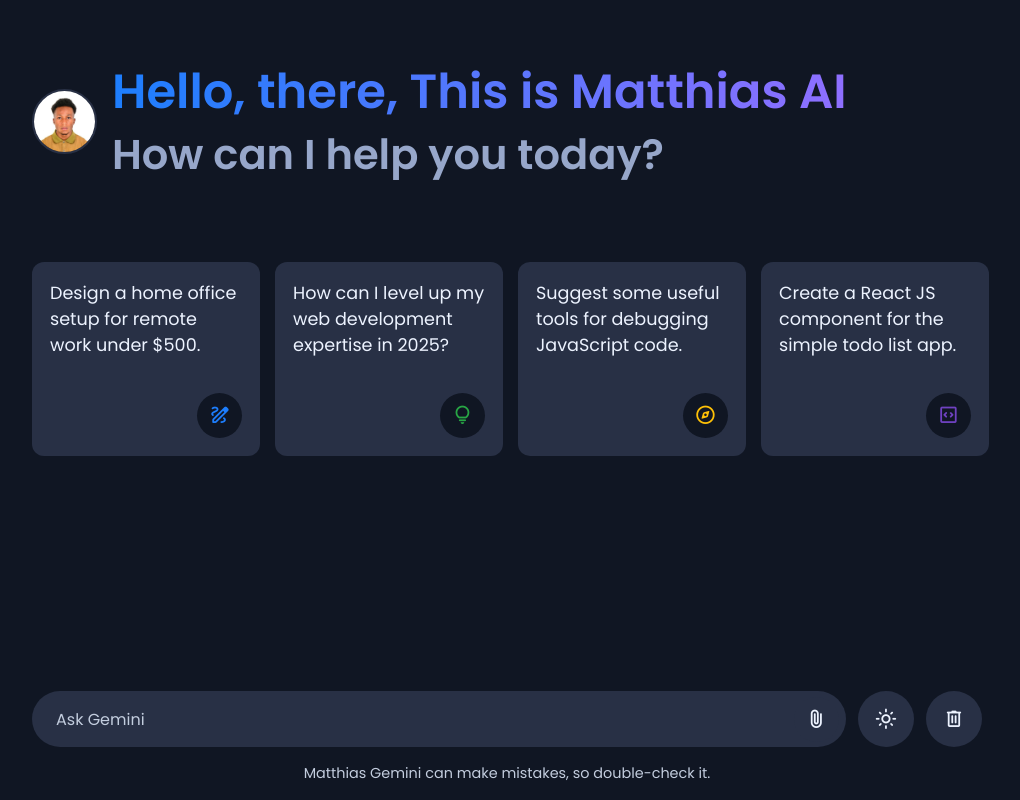
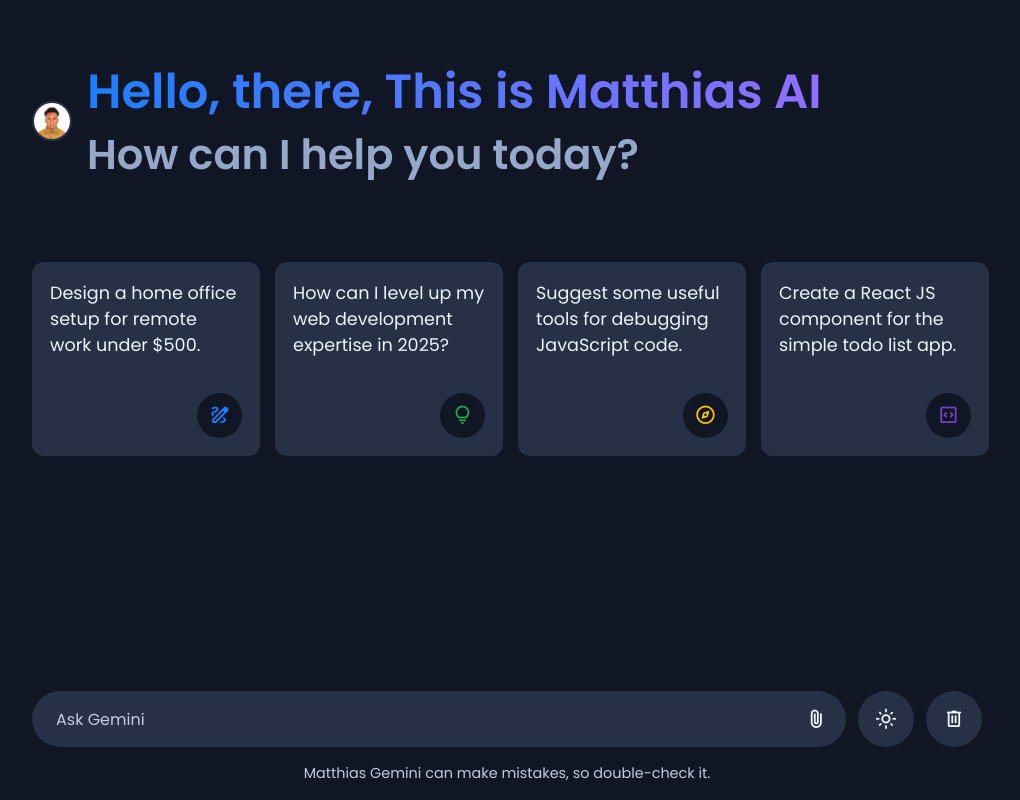
Before and after one commit to matthiaskomano/matthiasAI, a plain HTML site: page index.html in a window 1280 px wide. Shown: the whole page, without its empty margins (133-1153 px from the left). Drawn offline with nearby package versions, Linux system fonts and the light colour scheme.

Commit message:
Update style.css

```diff
--- a/style.css
+++ b/style.css
@@ -54,11 +54,12 @@
   gap: 15px;
 }
 
+/* ✅ Small, round profile photo */
 .profile-photo {
-  width: 65px;
-  height: 65px;
-  border-radius: 50%;
-  object-fit: cover;
+  width: 40px;          /* smaller size */
+  height: 40px;
+  border-radius: 50%;   /* makes it round */
+  object-fit: cover;    /* keeps image neat */
   border: 2px solid var(--secondary-color);
 }
 
@@ -308,7 +309,7 @@
     font-size: 1.7rem;
   }
 
-  /* ✅ Make profile photo smaller on mobile */
+  /* ✅ Make profile photo a bit larger on mobile */
   .profile-photo {
     width: 50px;
     height: 50px;
```
